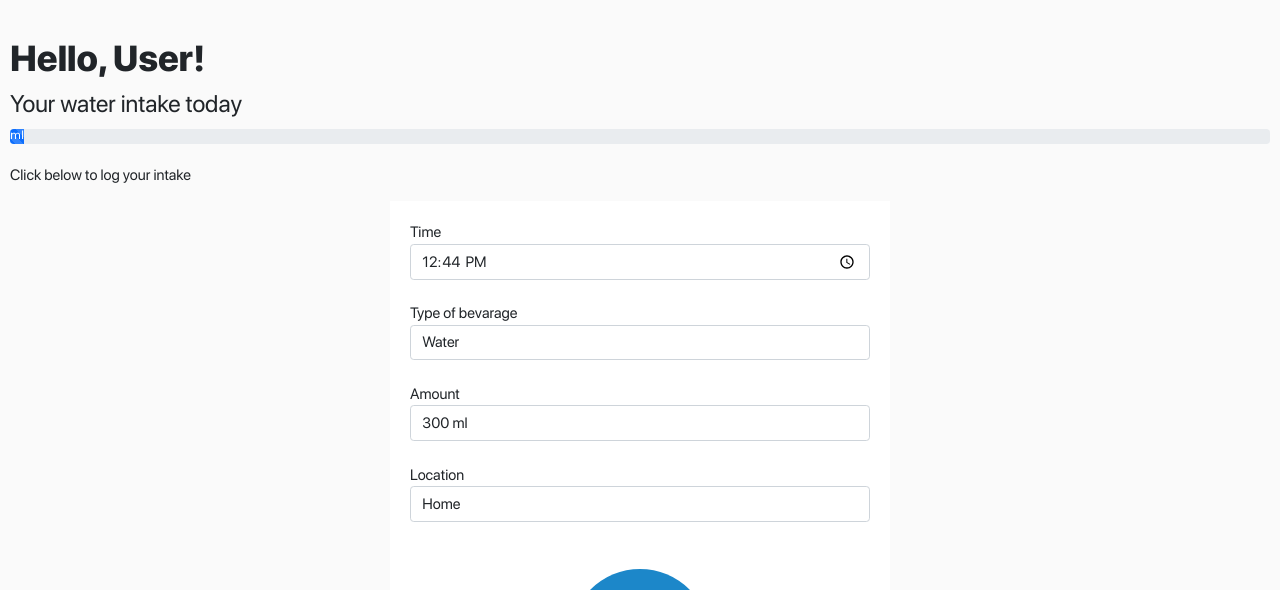
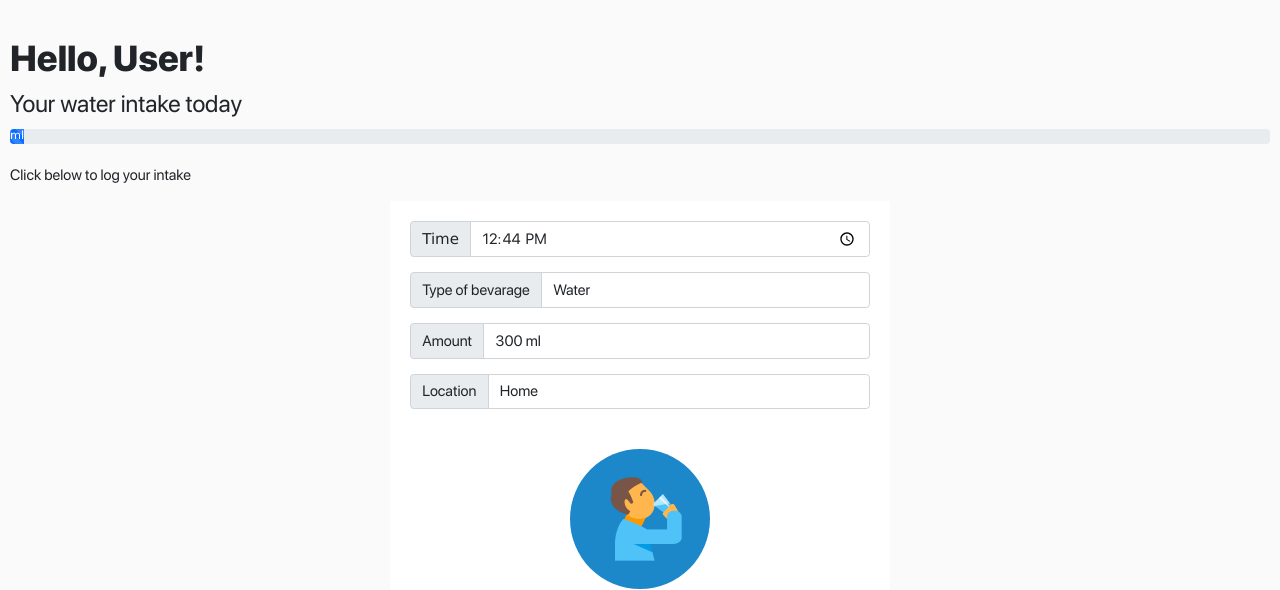
Before and after one commit to marcoplacenti/Drinkify, a Flask app: template drinkify/templates/drink_alt.html in a window 1280 px wide. Shown: the part 38-628 px from the top of the page. Run offline with Flask 2, Linux system fonts and the light colour scheme; the template is opened without the code that fills it, so the values that code supplies are empty; parts of the project's set-up code (start-up, migrations or seed data) failed here and were passed over.

Commit message:
Side by side input

```diff
--- a/drinkify/templates/drink_alt.html
+++ b/drinkify/templates/drink_alt.html
@@ -33,12 +33,14 @@
     <p>Click below to log your intake</p>
 
         <form action="/drink" class="formContainer" method="post">
-            <label class = "label">Time</label>
+            <div class = "input-group mb-3">
+                <span class="input-group-text">Time</span>
                 <input type="time" onload="getTime()" class="form-control" id="logTime" name="logTime" REQUIRED>
-            <br>
+            </div>
+
              <div class="form-group">
-                 <label for="exampleFormControlSelect1">Type of bevarage</label>
-                 <!-- 'Water', 'Coffee', 'Beer', 'Wine', 'Soda', 'Tea', 'Juice', 'Milk' -->
+                <div class = "input-group mb-3">
+                    <span class="input-group-text" id="basic-addon1">Type of bevarage</span>
                     <select name="drink" class="form-control" id="exampleFormControlSelect1">
                         <option value="Water" selected="selected">Water</option>
                         <option value="Coffee">Coffee</option>
@@ -50,9 +52,12 @@
                         <option value="Milk">Milk</option>
                       </select>
                 </div>
-             <br>
+                 <!-- 'Water', 'Coffee', 'Beer', 'Wine', 'Soda', 'Tea', 'Juice', 'Milk' -->
+            </div>
             <div class="form-group">
-                <label for="exampleFormControlSelect1">Amount</label>
+
+                <div class = "input-group mb-3">
+                    <span class="input-group-text" id="basic-addon1">Amount</span>
                     <select name="amount" class="form-control" id="exampleFormControlSelect1">
                         <option value="50">50 ml</option>
                         <option value="100">100 ml</option>
@@ -61,7 +66,7 @@
                         <option value="500">500 ml</option>
                     </select>
                 </div>
-            <br>
+            </div>
             <!--<div class="form-group">
                 <label for="amountRange">Amount (ml)</label>
                 <input name ="amount" min="0" max="500" value="250" type="range" list="tickmarks" class="slider" id="amountRange">
@@ -69,7 +74,8 @@
             </div>
             <br> -->
             <div class="form-group">
-                <label for="exampleFormControlSelect1">Location</label>
+                <div class = "input-group mb-3">
+                    <span class="input-group-text" id="basic-addon1">Location</span>
                     <select name="location" class="form-control" id="exampleFormControlSelect1">
                         <option value="Home" selected="selected">Home</option>
                         <option value="Work">Work</option>
@@ -77,7 +83,8 @@
                         <option value="School">School</option>
                     </select>
                 </div>
-            <br>
+            </div>
+
             <div class="openBtn">
                 <button class="openButton" onclick="openForm()"><img class = "loginimg" src="{{ url_for('static', filename = 'img/drink.png')  }}"></button>
             </div>
```
Lines whose indentation alone changed are shown as unchanged.
